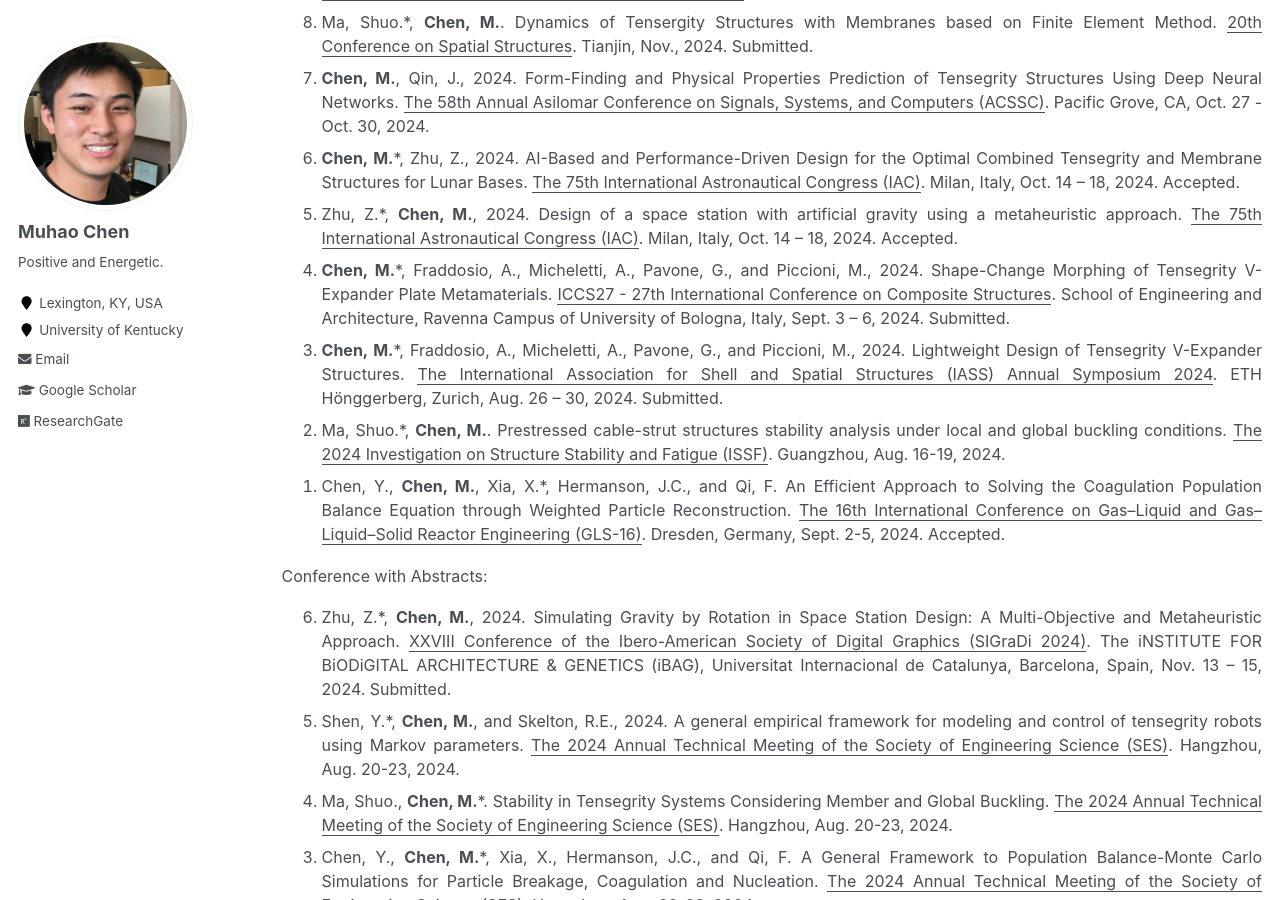
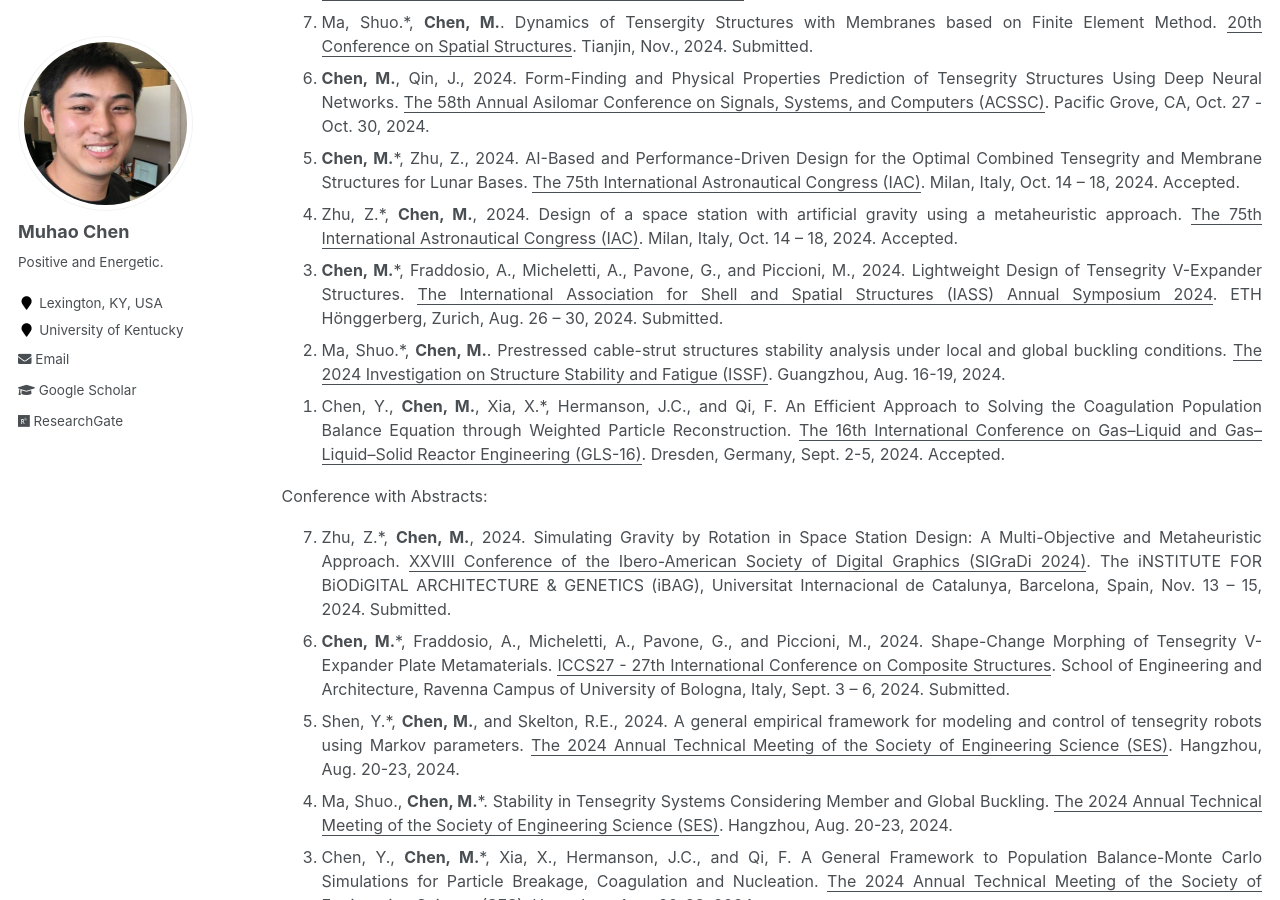
Before and after one commit to Muhao-Chen/muhao-chen.github.io, a Jekyll site: the page built from _pages/publication.md, in a window 1280 px wide and 900 px high, scrolled down 4057 px. Built offline with Jekyll 4.4.1, drawn with Linux system fonts in a browser that asks for light colours; part of the change alters nothing that is shown.

```diff
--- a/_pages/publication.md
+++ b/_pages/publication.md
@@ -105,7 +105,6 @@ Conference with Full Papers:
 <li> <strong>Chen, M.</strong>, Qin, J., 2024. Form-Finding and Physical Properties Prediction of Tensegrity Structures Using Deep Neural Networks. <u>The 58th Annual Asilomar Conference on Signals, Systems, and Computers (ACSSC)</u>. Pacific Grove, CA, Oct. 27 - Oct. 30, 2024. </li>
 <li><strong>Chen, M.</strong>*, Zhu, Z., 2024. AI-Based and Performance-Driven Design for the Optimal Combined Tensegrity and Membrane Structures for Lunar Bases. <u>The 75th International Astronautical Congress (IAC)</u>. Milan, Italy, Oct. 14 – 18, 2024. Accepted. </li>
 <li>Zhu, Z.*, <strong>Chen, M.</strong>, 2024. Design of a space station with artificial gravity using a metaheuristic approach. <u>The 75th International Astronautical Congress (IAC)</u>. Milan, Italy, Oct. 14 – 18, 2024. Accepted. </li>
-<li><strong>Chen, M.</strong>*, Fraddosio, A., Micheletti, A., Pavone, G., and Piccioni, M., 2024. Shape-Change Morphing of Tensegrity V-Expander Plate Metamaterials. <u>ICCS27 - 27th International Conference on Composite Structures</u>. School of Engineering and Architecture, Ravenna Campus of University of Bologna, Italy, Sept. 3 – 6, 2024. Submitted. </li>
 <li><strong>Chen, M.</strong>*, Fraddosio, A., Micheletti, A., Pavone, G., and Piccioni, M., 2024. Lightweight Design of Tensegrity V-Expander Structures. <u>The International Association for Shell and Spatial Structures (IASS) Annual Symposium 2024</u>. ETH Hönggerberg, Zurich, Aug. 26 – 30, 2024. Submitted. </li>
 <li> Ma, Shuo.*, <strong>Chen, M.</strong>. Prestressed cable-strut structures stability analysis under local and global buckling conditions. <u>The 2024 Investigation on Structure Stability and Fatigue (ISSF)</u>. Guangzhou, Aug. 16-19, 2024.</li>
 <li> Chen, Y., <strong>Chen, M.</strong>, Xia, X.*, Hermanson, J.C., and Qi, F. An Efficient Approach to Solving the Coagulation Population Balance Equation through Weighted Particle Reconstruction. <u>The 16th International Conference on Gas–Liquid and Gas–Liquid–Solid Reactor Engineering (GLS-16)</u>. Dresden, Germany, Sept. 2-5, 2024. Accepted.</li>
@@ -116,6 +115,7 @@ Conference with Abstracts:
 <ol reversed>
 <!-- <li><strong>Chen, M.</strong>*, Fraddosio, A., Micheletti, A., Pavone, G., and Piccioni, M., 2024. Integrating Structural Design and Control: Efficient Deployment Strategies for Tensegrity-Based Space Antennas. <u>The 75th International Astronautical Congress (IAC)</u>. Milan, Italy, Oct. 14 – 18, 2024. Submitted. </li>  -->
 <li>Zhu, Z.*, <strong>Chen, M.</strong>, 2024. Simulating Gravity by Rotation in Space Station Design: A Multi-Objective and Metaheuristic Approach. <u>XXVIII Conference of the Ibero-American Society of Digital Graphics (SIGraDi 2024)</u>. The iNSTITUTE FOR BiODiGITAL ARCHITECTURE & GENETICS (iBAG), Universitat Internacional de Catalunya, Barcelona, Spain, Nov. 13 – 15, 2024. Submitted. </li>
+<li><strong>Chen, M.</strong>*, Fraddosio, A., Micheletti, A., Pavone, G., and Piccioni, M., 2024. Shape-Change Morphing of Tensegrity V-Expander Plate Metamaterials. <u>ICCS27 - 27th International Conference on Composite Structures</u>. School of Engineering and Architecture, Ravenna Campus of University of Bologna, Italy, Sept. 3 – 6, 2024. Submitted. </li>
 <li> Shen, Y.*, <strong>Chen, M.</strong>, and Skelton, R.E., 2024. A general empirical framework for modeling and control of tensegrity robots using Markov parameters. <u>The 2024 Annual Technical Meeting of the Society of Engineering Science (SES)</u>. Hangzhou, Aug. 20-23, 2024.</li>
 <li> Ma, Shuo., <strong>Chen, M.</strong>*. Stability in Tensegrity Systems Considering Member and Global Buckling. <u>The 2024 Annual Technical Meeting of the Society of Engineering Science (SES)</u>. Hangzhou, Aug. 20-23, 2024.</li>
 <li> Chen, Y., <strong>Chen, M.</strong>*, Xia, X., Hermanson, J.C., and Qi, F. A General Framework to Population Balance-Monte Carlo Simulations for Particle Breakage, Coagulation and Nucleation. <u>The 2024 Annual Technical Meeting of the Society of Engineering Science (SES)</u>. Hangzhou, Aug. 20-23, 2024.</li>
```
